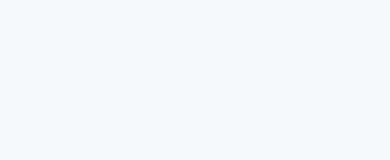
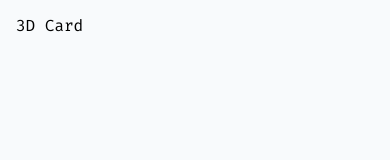
Before and after one commit to connh321/connorhunter, a Next.js app: page / in a window 390 px wide. Shown: the top 160 px of the page. Built offline with nearby package versions, Linux system fonts and the light colour scheme.

Commit message:
Added some header code

```diff
--- a/package.json
+++ b/package.json
@@ -11,10 +11,11 @@
     "prepare": "husky"
   },
   "dependencies": {
+    "@emotion/react": "^11.14.0",
+    "@emotion/styled": "^11.14.1",
     "@mui/material": "^7.3.1",
     "next": "15.4.6",
     "react": "19.1.0",
-    "react-animated-3d-card": "^1.0.2",
     "react-dom": "19.1.0",
     "rough-notation": "^0.5.1",
     "sass": "^1.90.0"
--- a/sass/globals.scss
+++ b/sass/globals.scss
@@ -1,17 +1,28 @@
 :root {
-  font-family: Arial, Helvetica, sans-serif;
+  font-family: Fir, Helvetica, sans-serif;
 }
 
 body {
   margin: 0;
-  padding: 0;
+  padding: 2rem 5rem;
   -webkit-font-smoothing: antialiased;
   font-feature-settings: "pnum";
-  background-color: #f6f9fc;
+  background-color: #F8FAFC;
   font-variant-numeric: proportional-nums;
   text-rendering: optimizeLegibility;
+  box-sizing: border-box;
 }
 
 html {
   scroll-behavior: smooth;
 }
+
+* {
+  box-sizing: border-box;
+}
+
+@media (max-width: 700px) {
+  body {
+    padding: 1rem 1rem;
+  }
+}
--- a/src/app/layout.tsx
+++ b/src/app/layout.tsx
@@ -1,19 +1,29 @@
-import type { Metadata } from "next";
+import type {Metadata} from "next";
 import React from "react";
+import {Fira_Mono} from "next/font/google";
+
 
 export const metadata: Metadata = {
     title: "Create Next App",
     description: "Generated by create next app",
 };
 
-export default function RootLayout({
+const firaMono = Fira_Mono({
+    weight: ["400", "500", "700"],
+    subsets: ["latin"],
+    display: "swap",
+});
+
+const RootLayout = ({
                         children,
                     }: Readonly<{
     children: React.ReactNode;
-}>) {
+}>) => {
     return (
         <html lang="en">
-      <body>{children}</body>
+        <body className={firaMono.className}>{children}</body>
         </html>
     );
 }
+
+export default RootLayout;
--- a/src/app/page.tsx
+++ b/src/app/page.tsx
@@ -1,5 +1,11 @@
 import "../../sass/globals.scss";
+import Header from "../components/server/header/header";
+import React from "react";
 
-export default function Home() {
-  return <></>;
-}
+const Home = (): React.JSX.Element => {
+    return (
+        <Header/>
+    );
+};
+
+export default Home;
--- /dev/null
+++ b/src/components/server/header/header.tsx
@@ -0,0 +1,17 @@
+"use client"
+import React from 'react';
+import {Box} from "@mui/material";
+
+const AnimatedCard = () => {
+
+
+    return (
+        <Box
+
+        >
+            3D Card
+        </Box>
+    );
+};
+
+export default AnimatedCard;
```
Also changed, not shown: src/components/server/header/header.module.scss (added, +9 -0 lines), 1 other file (tests, documents, lock files or other folders). Lines whose indentation alone changed are shown as unchanged.
